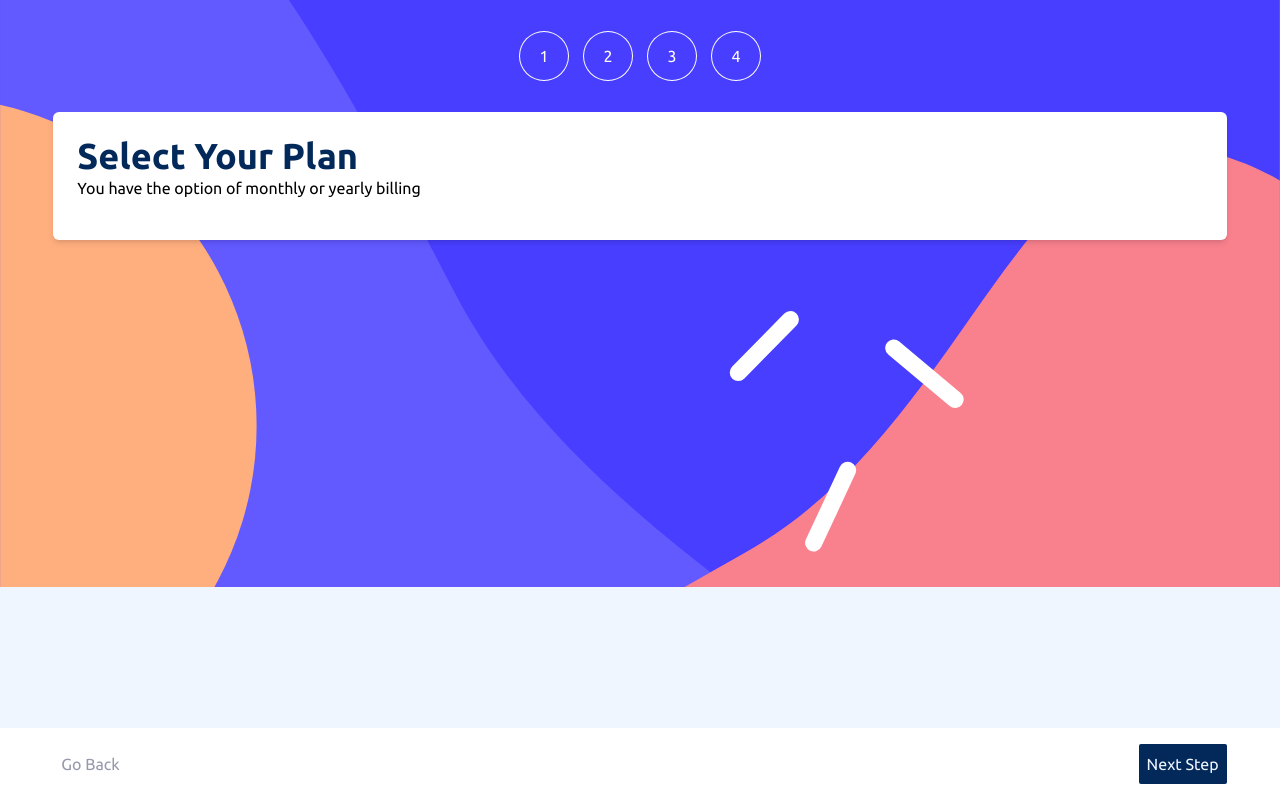
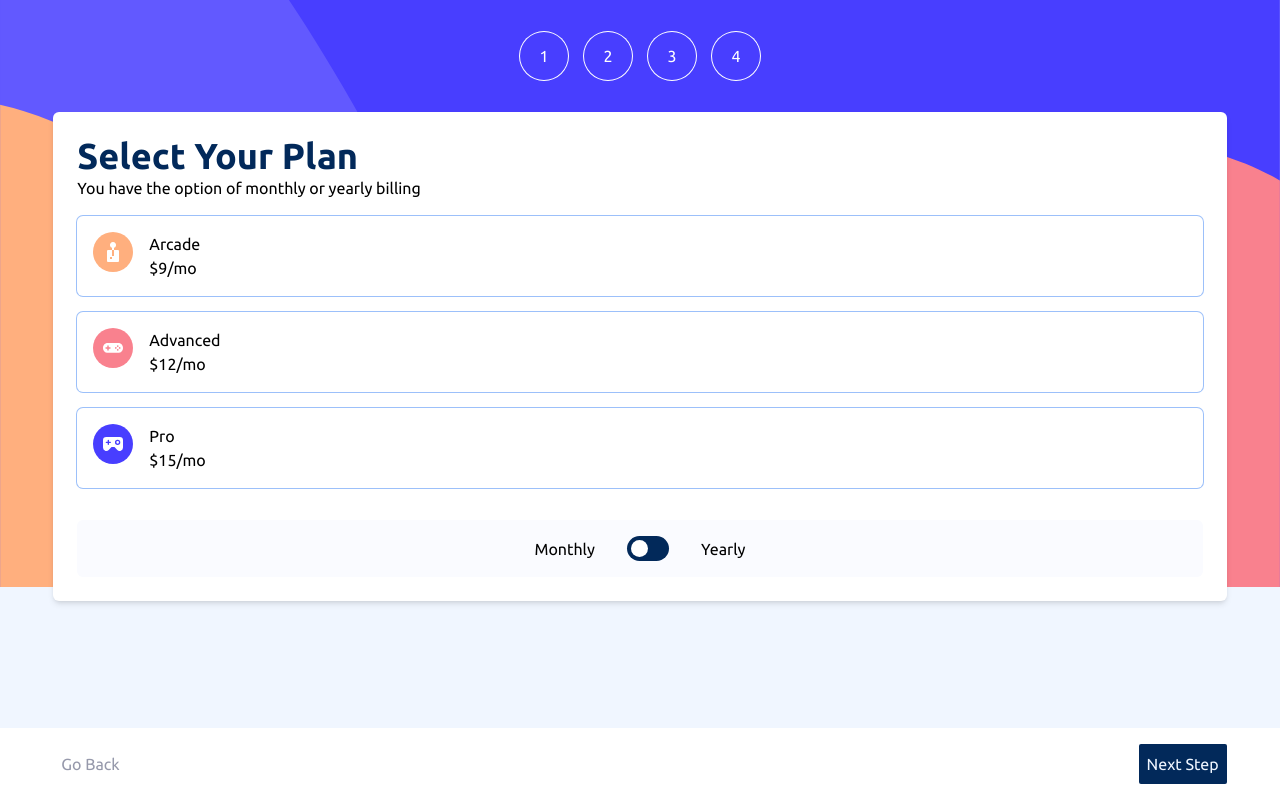
Before and after one commit to fazzaamiarso/IDCamp2023-Live-Session-2-Demo, a React (Vite) app: page /plan in a window 1280 px wide. Built offline with nearby package versions, Linux system fonts and the light colour scheme.

Commit message:
feat: create plan page with form controls

```diff
--- a/package.json
+++ b/package.json
@@ -10,6 +10,8 @@
     "preview": "vite preview"
   },
   "dependencies": {
+    "@radix-ui/react-radio-group": "^1.1.3",
+    "@radix-ui/react-switch": "^1.0.3",
     "react": "^18.2.0",
     "react-dom": "^18.2.0",
     "react-hook-form": "^7.49.3",
--- a/src/pages/personal-info.jsx
+++ b/src/pages/personal-info.jsx
@@ -32,7 +32,7 @@ const PersonalInfo = () => {
           </label>
           <input
             type="text"
-            {...register("name", { required: true })}
+            {...register("name")}
             id="name"
             placeholder="e.g. Stephen King"
           />
@@ -43,7 +43,7 @@ const PersonalInfo = () => {
           </label>
           <input
             type="email"
-            {...register("email", { required: true })}
+            {...register("email")}
             id="email"
             placeholder="e.g. stephenking@lorem.com"
           />
@@ -54,7 +54,7 @@ const PersonalInfo = () => {
           </label>
           <input
             type="text"
-            {...register("phoneNumber", { required: true })}
+            {...register("phoneNumber")}
             id="phoneNumber"
             placeholder="e.g. +1 234 567 890"
           />
--- a/src/pages/plan.jsx
+++ b/src/pages/plan.jsx
@@ -1,11 +1,108 @@
 import { useNavigate } from "react-router-dom";
+import * as Switch from "@radix-ui/react-switch";
+import * as RadioGroup from "@radix-ui/react-radio-group";
+import { Controller, useForm } from "react-hook-form";
 import { useFormStore } from "../store/form-store";
+
+const AdvancedIcon = () => {
+  return (
+    <svg
+      xmlns="http://www.w3.org/2000/svg"
+      width="40"
+      height="40"
+      viewBox="0 0 40 40"
+    >
+      <g fill="none" fillRule="evenodd">
+        <circle cx="20" cy="20" r="20" fill="#F9818E" />
+        <path
+          fill="#FFF"
+          fillRule="nonzero"
+          d="M25.057 15H14.944C12.212 15 10 17.03 10 19.885c0 2.857 2.212 4.936 4.944 4.936h10.113c2.733 0 4.943-2.08 4.943-4.936S27.79 15 25.057 15ZM17.5 20.388c0 .12-.108.237-.234.237h-1.552v1.569c0 .126-.138.217-.259.217H14.5c-.118 0-.213-.086-.213-.203v-1.583h-1.569c-.126 0-.217-.139-.217-.26v-.956c0-.117.086-.213.202-.213h1.584v-1.554c0-.125.082-.231.203-.231h.989c.12 0 .236.108.236.234v1.551h1.555c.125 0 .231.083.231.204v.988Zm5.347.393a.862.862 0 0 1-.869-.855c0-.472.39-.856.869-.856.481 0 .87.384.87.856 0 .471-.389.855-.87.855Zm1.9 1.866a.86.86 0 0 1-.87-.852.86.86 0 0 1 .87-.855c.48 0 .87.38.87.855a.86.86 0 0 1-.87.852Zm0-3.736a.862.862 0 0 1-.87-.854c0-.472.39-.856.87-.856s.87.384.87.856a.862.862 0 0 1-.87.854Zm1.899 1.87a.862.862 0 0 1-.868-.855c0-.472.389-.856.868-.856s.868.384.868.856a.862.862 0 0 1-.868.855Z"
+        />
+      </g>
+    </svg>
+  );
+};
+
+const ArcadeIcon = () => {
+  return (
+    <svg
+      xmlns="http://www.w3.org/2000/svg"
+      width="40"
+      height="40"
+      viewBox="0 0 40 40"
+    >
+      <g fill="none" fillRule="evenodd">
+        <circle cx="20" cy="20" r="20" fill="#FFAF7E" />
+        <path
+          fill="#FFF"
+          fillRule="nonzero"
+          d="M24.995 18.005h-3.998v5.998h-2v-5.998H15a1 1 0 0 0-1 1V29a1 1 0 0 0 1 1h9.995a1 1 0 0 0 1-1v-9.995a1 1 0 0 0-1-1Zm-5.997 8.996h-2v-1.999h2v2Zm2-11.175a2.999 2.999 0 1 0-2 0v2.18h2v-2.18Z"
+        />
+      </g>
+    </svg>
+  );
+};
+
+const ProIcon = () => {
+  return (
+    <svg
+      xmlns="http://www.w3.org/2000/svg"
+      width="40"
+      height="40"
+      viewBox="0 0 40 40"
+    >
+      <g fill="none" fillRule="evenodd">
+        <circle cx="20" cy="20" r="20" fill="#483EFF" />
+        <path
+          fill="#FFF"
+          fillRule="nonzero"
+          d="M26.666 13H13.334A3.333 3.333 0 0 0 10 16.333v7.193a3.447 3.447 0 0 0 2.14 3.24c1.238.5 2.656.182 3.56-.8L18.52 23h2.96l2.82 2.966a3.2 3.2 0 0 0 3.56.8 3.447 3.447 0 0 0 2.14-3.24v-7.193A3.333 3.333 0 0 0 26.666 13Zm-9.333 6H16v1.333a.667.667 0 0 1-1.333 0V19h-1.333a.667.667 0 0 1 0-1.334h1.333v-1.333a.667.667 0 1 1 1.333 0v1.333h1.333a.667.667 0 1 1 0 1.334Zm7.333 2a2.667 2.667 0 1 1 0-5.333 2.667 2.667 0 0 1 0 5.333ZM26 18.333a1.333 1.333 0 1 1-2.667 0 1.333 1.333 0 0 1 2.667 0Z"
+        />
+      </g>
+    </svg>
+  );
+};
+const plans = [
+  {
+    name: "Arcade",
+    price: {
+      yearly: 90,
+      monthly: 9,
+    },
+    icon: <ArcadeIcon />,
+  },
+  {
+    name: "Advanced",
+    price: {
+      yearly: 120,
+      monthly: 12,
+    },
+    icon: <AdvancedIcon />,
+  },
+  {
+    name: "Pro",
+    price: {
+      yearly: 150,
+      monthly: 15,
+    },
+    icon: <ProIcon />,
+  },
+];
 
 const Plan = () => {
   const navigate = useNavigate();
-  const personal = useFormStore((state) => state.personal);
 
-  console.log(personal);
+  const updateData = useFormStore((state) => state.updateData);
+  const { control, handleSubmit, watch } = useForm({
+    defaultValues: { billType: "monthly" },
+  });
+
+  const billType = watch("billType");
+  const onSubmit = (data) => {
+    console.log(data);
+  };
+
   return (
     <div className="rounded-md bg-white p-6 shadow-md">
       <div className="mb-4">
@@ -14,7 +111,68 @@ const Plan = () => {
         </h1>
         <p>You have the option of monthly or yearly billing</p>
       </div>
-      <form>
+      <form onSubmit={handleSubmit(onSubmit)}>
+        <div className="space-y-8">
+          <div>
+            <Controller
+              name="planType"
+              control={control}
+              render={({ field: { onChange, value } }) => {
+                return (
+                  <RadioGroup.Root
+                    className="space-y-4"
+                    onValueChange={onChange}
+                    value={value}
+                  >
+                    {plans.map((plan) => {
+                      return (
+                        <RadioGroup.Item
+                          key={plan.name}
+                          value={plan.name}
+                          className="flex w-full gap-4 rounded-md p-4 ring-1 data-[state=checked]:bg-neutral-magnolia data-[state=checked]:ring-primary-purplishBlue"
+                        >
+                          <div>{plan.icon}</div>
+                          <div className="flex flex-col items-start">
+                            <p>{plan.name}</p>
+                            <p>
+                              ${plan.price[billType]}/
+                              {billType === "monthly" ? "mo" : "yr"}
+                            </p>
+                            {billType === "monthly" ? null : (
+                              <p>2 months free</p>
+                            )}
+                          </div>
+                        </RadioGroup.Item>
+                      );
+                    })}
+                  </RadioGroup.Root>
+                );
+              }}
+            />
+          </div>
+          <Controller
+            control={control}
+            name="billType"
+            render={({ field: { onChange, value } }) => {
+              return (
+                <div className="flex items-center justify-center gap-8 rounded-md bg-neutral-alabaster p-4">
+                  <p>Monthly</p>
+                  <Switch.Root
+                    onCheckedChange={(checked) =>
+                      onChange(checked ? "yearly" : "monthly")
+                    }
+                    checked={value === "yearly"}
+                    className="h-[25px] w-[42px] rounded-full bg-primary-marineBlue"
+                  >
+                    <Switch.Thumb className="block aspect-square h-[17px] translate-x-1 rounded-full bg-white transition-transform data-[state=checked]:translate-x-[21px]" />
+                  </Switch.Root>
+                  <p>Yearly</p>
+                </div>
+              );
+            }}
+          />
+        </div>
+
         <div className="absolute bottom-0 left-0 w-full bg-white py-4">
           <div className="mx-auto flex w-11/12 items-center">
             <button
```
Also changed, not shown: 1 other file (tests, documents, lock files or other folders).
